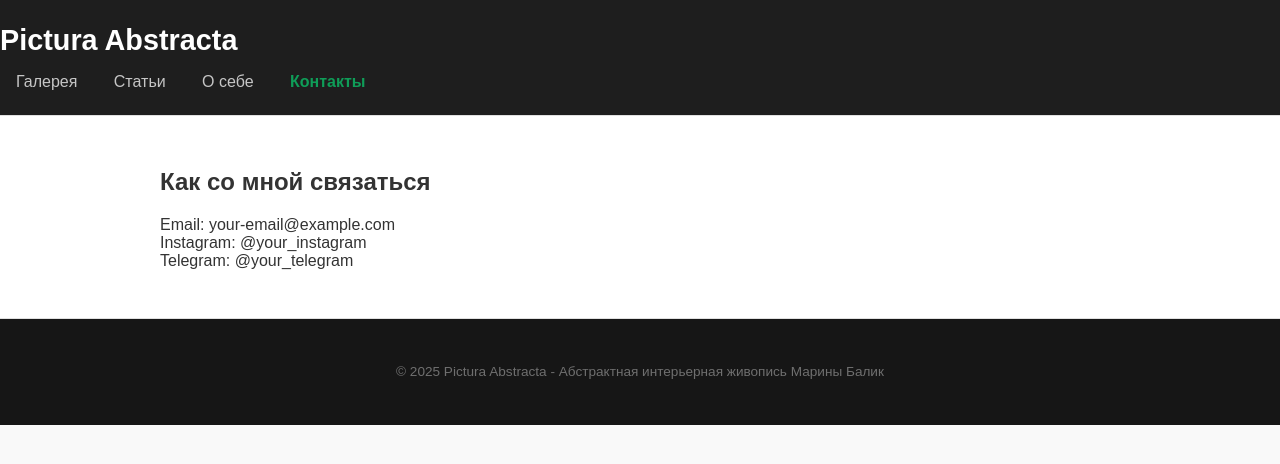
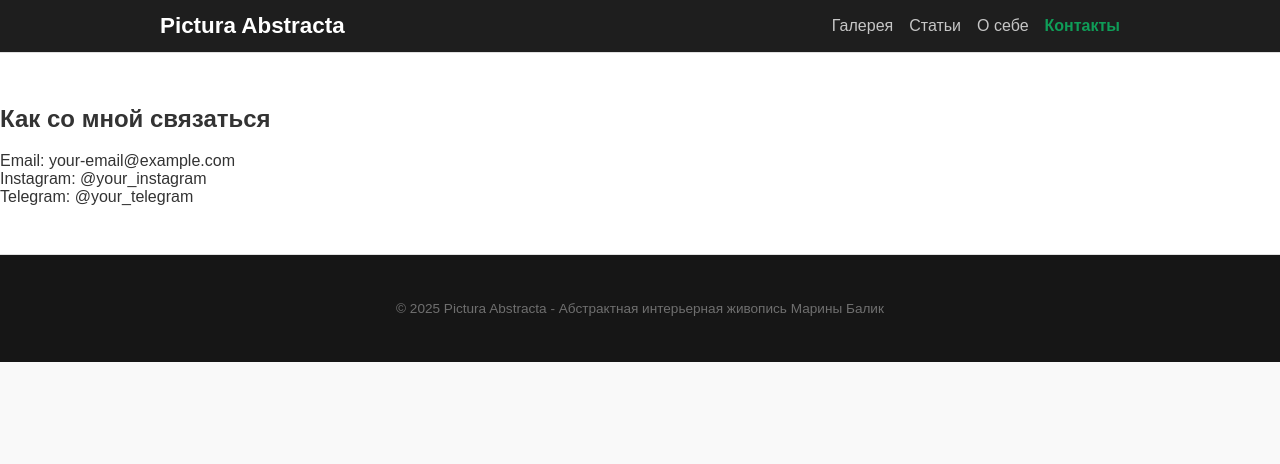
Before and after one commit to PicAbsArt/picabsart.github.io, a Jekyll site: the page built from contact.md, in a window 1280 px wide. Shown: the top 464 px of the page. Built offline with Jekyll 4.4.1, drawn with Linux system fonts in a browser that asks for light colours.

Commit message:
Update main.css

```diff
--- a/assets/main.css
+++ b/assets/main.css
@@ -28,11 +28,13 @@ img {
 .site-header {
   background-color: #1e1e1e;
   color: white;
-  padding: 1.5rem 0;
-  box-shadow: 0 2px 4px rgba(0, 0, 0, 0.2);
+  padding: 0.8rem 0; /* Уменьшили высоту */
 }
 
-.wrapper {
+.header-wrapper {
+  display: flex;
+  justify-content: space-between;
+  align-items: center;
   max-width: 960px;
   margin: auto;
   padding: 0 1rem;
@@ -40,7 +42,7 @@ img {
 
 .site-title {
   margin: 0;
-  font-size: 1.8rem;
+  font-size: 1.4rem;
   font-weight: 600;
 }
 
@@ -49,16 +51,14 @@ img {
   text-decoration: none;
 }
 
-/* === Меню === */
-
 .site-nav {
-  margin-top: 1rem;
+  display: flex;
+  gap: 1rem;
 }
 
 .nav-link {
   color: #c6c6c6;
   text-decoration: none;
-  margin: 0 1rem;
   font-weight: 400;
   transition: color 0.2s ease;
 }
```
